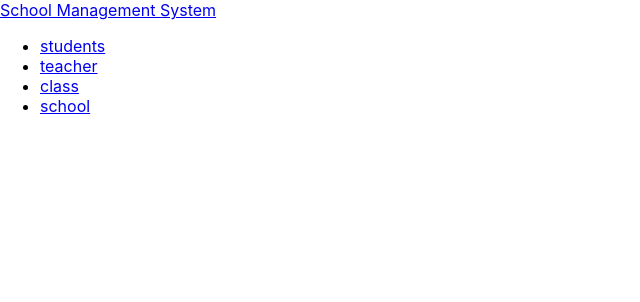
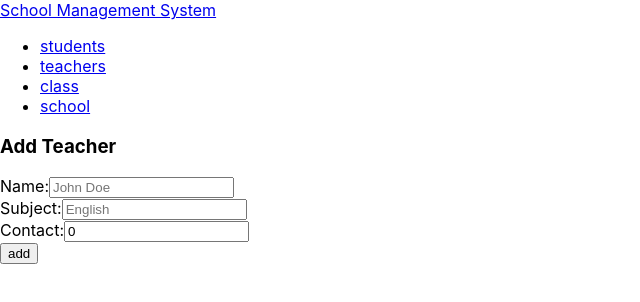
Before and after one commit to bijaylaxmibehera/school-management-system, a React (Create React App) app: page /teachers/add in a window 1280 px wide. Shown: the top 302 px of the page, without its empty margins (0-640 px from the left). Built offline with nearby package versions, Linux system fonts and the light colour scheme.

Commit message:
feat: add teachers view

```diff
--- a/src/App.jsx
+++ b/src/App.jsx
@@ -8,6 +8,8 @@ import './App.css';
 import { Home } from './components/Home';
 import { StudentForm } from './features/student/StudentForm';
 import { StudentDetails } from './features/student/StudentDetail';
+import { TeacherForm } from './features/teacher/TeacherForm';
+import { TeacherDetails } from './features/teacher/TeacherDetail';
 
 function App() {
   return (
@@ -22,7 +24,7 @@ function App() {
               <NavLink to="/students">students</NavLink>
             </li>
             <li>
-              <NavLink to="/teacher">teacher</NavLink>
+              <NavLink to="/teachers">teachers</NavLink>
             </li>
             <li>
               <NavLink to="/classes">class</NavLink>
@@ -37,13 +39,15 @@ function App() {
       <Routes>
         <Route path='/' element={<Home/>}/>
         <Route path='/students' element={<StudentView/>}/>
-        <Route path='/teacher' element={<TeacherView/>}/>
+        <Route path='/teachers' element={<TeacherView/>}/>
         <Route path='/classes' element={<ClassView/>}/>
         <Route path='/school' element={<SchoolView/>}/>
         <Route path='/students/add' element={<StudentForm/>}/>
         <Route path='/students/edit/:id' element={<StudentForm/>}/>
         <Route path='/students/:id' element={<StudentDetails/>}/>
-
+        <Route path='/teachers/add' element={<TeacherForm/>}/>
+        <Route path='/teachers/:id' element={<TeacherDetails/>}/>
+        <Route path='/teachers/edit/:id' element={<TeacherForm/>}/>
       </Routes>
     </div>
   );
--- a/src/components/TeacherView.jsx
+++ b/src/components/TeacherView.jsx
@@ -1,9 +1,37 @@
-import React from "react";
+import React, { useEffect } from "react";
+import { TeachersList } from "../features/teacher/TeachersList";
+import { Link } from "react-router-dom";
+import { useDispatch, useSelector } from "react-redux";
+import { fetchTeachers } from "../features/teacher/teacherSlice";
 
 export const TeacherView = () => {
+  const dispatch = useDispatch();
+  const teachers = useSelector((state) => state.teachers.teachers);
+  const status = useSelector((state) => state.teachers.status);
+  const error = useSelector((state) => state.teachers.error);
+
+  useEffect(() => {
+    if (status === "idle") {
+      dispatch(fetchTeachers());
+    }
+  }, [teachers, dispatch]);
   return (
     <>
-      <p>This is teacher view</p>
+      <h2>Teachers view</h2>
+      {status === "loading" ? (
+        <p>Loading...</p>
+      ) : (
+        <div>
+          {status === "error" ? (
+            error
+          ) : teachers.length === 0 ? (
+            <p>No Teachers found</p>
+          ) : (
+            <TeachersList teachers={teachers} />
+          )}
+        </div>
+      )}
+      <Link to={`/teachers/add`}>Add Teacher</Link>
     </>
   );
 };
--- a/src/features/student/StudentForm.jsx
+++ b/src/features/student/StudentForm.jsx
@@ -8,7 +8,7 @@ export const StudentForm = () => {
   const dispatch = useDispatch();
   const navigate = useNavigate();
   const student = location.state ? location.state : null;
-  console.log(student)
+
 
   const initialState = student
     ? {
--- /dev/null
+++ b/src/features/teacher/TeacherDetail.jsx
@@ -0,0 +1,35 @@
+import React from "react";
+import { useParams,Link,useNavigate } from "react-router-dom";
+import { useDispatch,useSelector } from "react-redux";
+import { deleteTeachersAsync } from "./teacherSlice";
+
+export const TeacherDetails=()=>{
+    const {id}=useParams();
+    const navigate=useNavigate();
+    const dispatch=useDispatch();
+    const teacher=useSelector((state)=>state.teachers.teachers.find((teacher)=>teacher._id===id));
+
+    const handleDeleteTeacher=(id)=>{
+        dispatch(deleteTeachersAsync(id))
+    }
+    return (
+        <>
+        {teacher?(
+            <>
+             <h2>Teacher Details</h2>
+             <div>
+                <p><span>Name: </span>{teacher.name}</p>
+                <p><span>Subject: </span>{teacher.subject}</p>
+                <p><span>Contact: </span>{teacher.contact}</p>
+                <Link to={`/teachers/edit/${id}`} state={teacher}>
+                    <button>Edit</button>
+                </Link>
+                <button onClick={()=>handleDeleteTeacher(id)}>Delete</button>
+             </div>
+            </>
+        ):(
+            <p>Teacher not found</p>
+        )}
+        </>
+    )
+}
--- /dev/null
+++ b/src/features/teacher/TeacherForm.jsx
@@ -0,0 +1,79 @@
+import React, { useState } from "react";
+import { useDispatch } from "react-redux";
+import { addTeacherAsync, updateTeacherAsync } from "./teacherSlice";
+import { useLocation, useNavigate } from "react-router";
+
+export const TeacherForm = () => {
+  const location = useLocation();
+  const dispatch = useDispatch();
+  const navigate = useNavigate();
+  const teacher = location.state ? location.state : null;
+
+  const [teacherData, setTeacherData] = useState({
+    name: teacher ? teacher.name : "",
+    subject: teacher ? teacher.subject : "",
+    contact: teacher ? teacher.contact : 0,
+  });
+  const handleChange=(e)=>{
+    const {name,value}=e.target;
+    setTeacherData((prevState)=>({...prevState, [name]:value}));
+  };
+
+  const handleFormSubmit=(e)=>{
+    e.preventDefault();
+    if(teacher){
+        dispatch(updateTeacherAsync({id:teacher._id, updatedTeacher:teacherData}));
+        navigate(`/teachers`)
+    }else{
+        dispatch(addTeacherAsync(teacherData));
+        navigate("/teachers");
+    }
+  }
+  return (
+    <>
+      <h3>{teacher ? "Update" : "Add"} Teacher</h3>
+      <form onSubmit={handleFormSubmit}>
+        <div>
+          <label>
+            Name:
+            <input
+              type="text"
+              placeholder="John Doe"
+              value={teacherData.name}
+              onChange={handleChange}
+              name="name"
+              required
+            />
+          </label>
+        </div>
+        <div>
+          <label>
+            Subject:
+            <input
+              type="text"
+              placeholder="English"
+              value={teacherData.subject}
+              onChange={handleChange}
+              name="subject"
+              required
+            />
+          </label>
+        </div>
+        <div>
+          <label>
+            Contact:
+            <input
+              type="number"
+              placeholder="8916882905"
+              value={teacherData.contact}
+              onChange={handleChange}
+              name="contact"
+              required
+            />
+          </label>
+        </div>
+        <button type="submit">{teacher?"update":"add"}</button>
+      </form>
+    </>
+  );
+};
--- /dev/null
+++ b/src/features/teacher/TeachersList.jsx
@@ -0,0 +1,20 @@
+import React from "react";
+import { Link } from "react-router-dom";
+
+export const TeachersList = ({ teachers }) => {
+  return (
+    <div>
+      <h2>Teachers List</h2>
+      <ul>
+        {teachers.map((teacher) => (
+          <li key={teacher._id}>
+            <Link to={`/teachers/${teacher._id}`}>
+              {teacher.name}(Subject:{teacher.subject}, Contact:
+              {teacher.contact})
+            </Link>
+          </li>
+        ))}
+      </ul>
+    </div>
+  );
+};
--- a/src/features/teacher/teacherSlice.js
+++ b/src/features/teacher/teacherSlice.js
@@ -87,7 +87,7 @@ export const teacherSlice = createSlice({
       state.status = 'success'
       const updatedTeacher = action.payload
       const index = state.teachers.findIndex(
-        teacher => teacher.id === updatedTeacher._id
+        teacher => teacher._id === updatedTeacher._id
       )
       if (index !== -1) {
         state.teachers[index] = updatedTeacher
```
